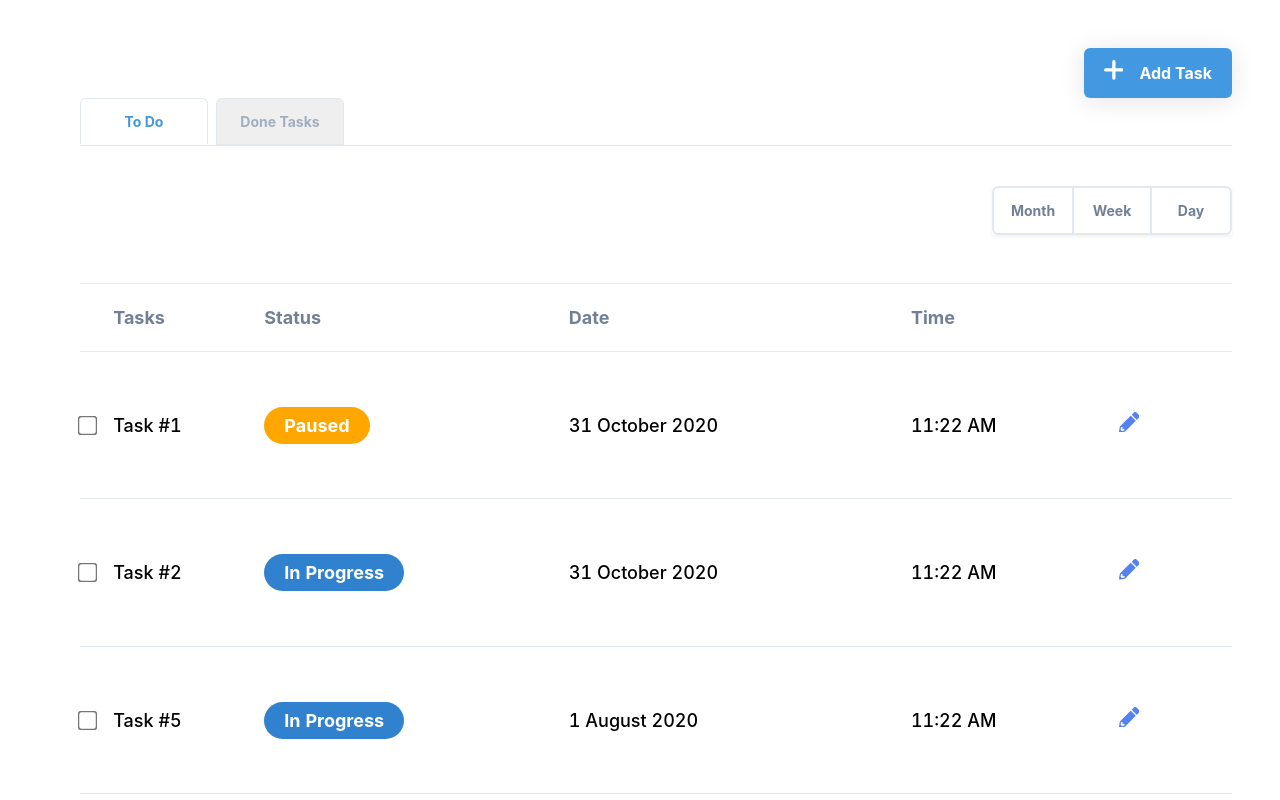
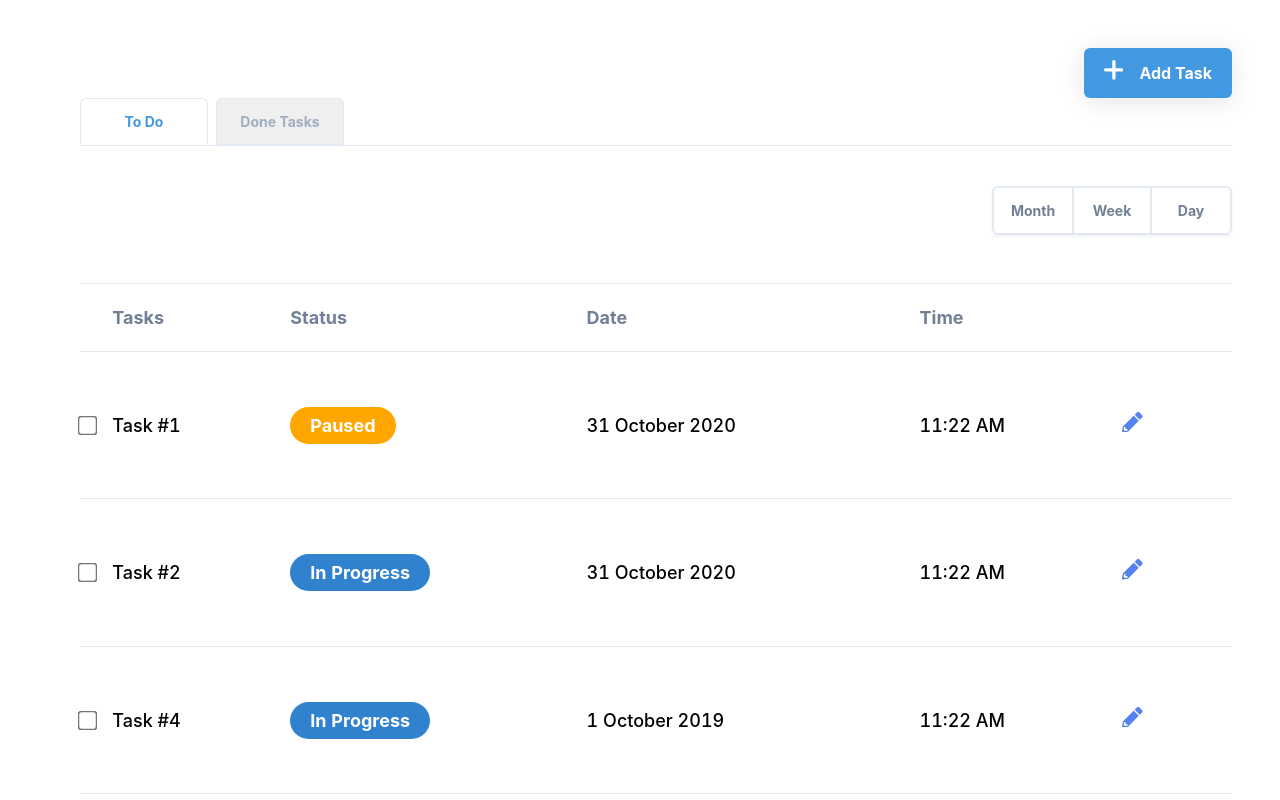
Before and after one commit to sahelhamed/todo-app, a React (Create React App) app: page / in a window 1280 px wide. Shown: the top 800 px of the page. Built offline with nearby package versions, Linux system fonts and the light colour scheme.

Commit message:
chore: improve time filters

```diff
--- a/src/containers/ToDos/index.tsx
+++ b/src/containers/ToDos/index.tsx
@@ -35,11 +35,6 @@ import EditIcon from '../../icons/EditIcon';
 import { filterDates } from '../../utils/dateTime';
 // Data
 import initialTodos from '../../data/todosList';
-
-interface ButtonType {
-  title?: string | number;
-  onClick: () => void;
-}
 
 const ToDos = (): ReactElement => {
   // States
@@ -183,6 +178,14 @@ const ToDos = (): ReactElement => {
     );
   }, [isDoneList, timeFilter, todos]);
 
+  /**
+   * A function for set filter
+   * @param field: filter field
+   */
+  const setFilter = (field: string): void => {
+    setTimeFilter(timeFilter === field ? '' : field);
+  };
+
   const columns: Column[] = [
     {
       id: 0,
@@ -225,20 +228,7 @@ const ToDos = (): ReactElement => {
     },
   ];
 
-  const buttons: ButtonType[] = [
-    {
-      title: MONTH,
-      onClick: (): void => setTimeFilter(MONTH),
-    },
-    {
-      title: WEEK,
-      onClick: (): void => setTimeFilter(WEEK),
-    },
-    {
-      title: DAY,
-      onClick: (): void => setTimeFilter(DAY),
-    },
-  ];
+  const buttons: string[] = [MONTH, WEEK, DAY];
 
   return (
     <div className="flex flex-col">
@@ -265,17 +255,17 @@ const ToDos = (): ReactElement => {
         <span className="custom-shadow inline-block">
           {buttons.map((button, index) => (
             <button
-              key={button.title}
+              key={button}
               className={cn(
                 'bg-white border-solid font-Roboto font-bold text-sm w-20 py-3 border-gray-300 outline-none',
-                button.title === timeFilter ? 'text-blue-500' : 'text-gray-600',
+                button === timeFilter ? 'text-blue-500' : 'text-gray-600',
                 index === 0 && 'rounded-l-md border-r-0',
                 index === buttons.length - 1 && 'rounded-r-md border-l-0',
               )}
               type="button"
-              onClick={button.onClick}
+              onClick={(): void => setFilter(button)}
             >
-              {button.title}
+              {button}
             </button>
           ))}
         </span>
--- a/src/data/todosList.ts
+++ b/src/data/todosList.ts
@@ -40,6 +40,42 @@ const initialTodos: Data[] = [
     status: IN_PROGRESS,
     date: 'Sun Nov 08 2020 00:00:00 GMT+0330 (Iran Standard Time)',
   },
+  {
+    id: 7,
+    task: 'First Task',
+    status: IN_PROGRESS,
+    date: 'Sat Oct 30 2020 14:52:01 GMT+0330 (Iran Standard Time)',
+  },
+  {
+    id: 8,
+    task: 'Task',
+    status: IN_PROGRESS,
+    date: 'Sun Nov 06 2020 00:00:00 GMT+0330 (Iran Standard Time)',
+  },
+  {
+    id: 9,
+    task: 'My Task',
+    status: PAUSED,
+    date: 'Sun Nov 07 2020 00:00:00 GMT+0330 (Iran Standard Time)',
+  },
+  {
+    id: 10,
+    task: 'Second Task',
+    status: DONE,
+    date: 'Sun Nov 08 2020 00:00:00 GMT+0330 (Iran Standard Time)',
+  },
+  {
+    id: 11,
+    task: 'Task #7',
+    status: DONE,
+    date: 'Sun Nov 09 2020 00:00:00 GMT+0330 (Iran Standard Time)',
+  },
+  {
+    id: 12,
+    task: 'Task #8',
+    status: DONE,
+    date: 'Sun Nov 11 2020 00:00:00 GMT+0330 (Iran Standard Time)',
+  },
 ];
 
 export default initialTodos;
--- a/src/utils/dateTime.tsx
+++ b/src/utils/dateTime.tsx
@@ -64,17 +64,6 @@ const filterDatesByCurrentMonth = (date: string | number): boolean => {
 /**
  * Get time from date
  * @param date : date js type
- * @returns {boolean}
- */
-const filterDatesByCurrentYear = (date: string | number): boolean => {
-  const startOfYear = moment().startOf('year').toDate();
-  const endOfYear = moment().endOf('year').toDate();
-  return moment(new Date(date)).isBetween(startOfYear, endOfYear);
-};
-
-/**
- * Get time from date
- * @param date : date js type
  * @param filterType : type of filter
  * @returns {boolean}
  */
@@ -90,6 +79,6 @@ export const filterDates = (
     case MONTH:
       return filterDatesByCurrentMonth(date);
     default:
-      return filterDatesByCurrentYear(date);
+      return true;
   }
 };
```
